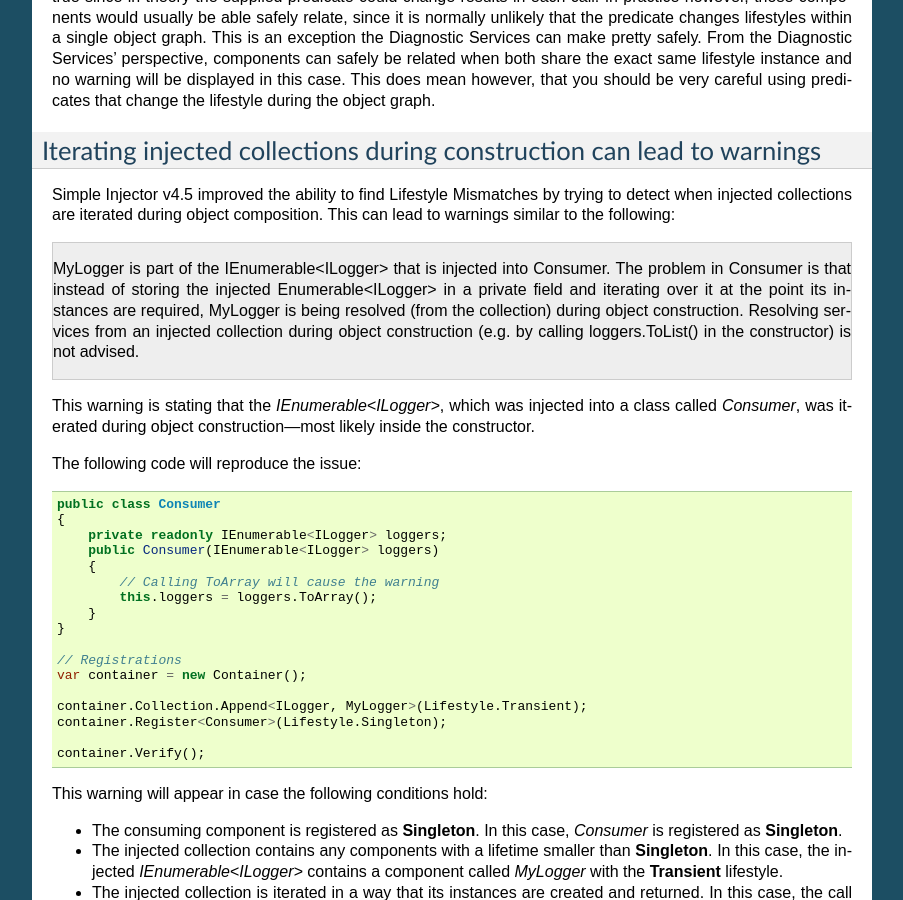
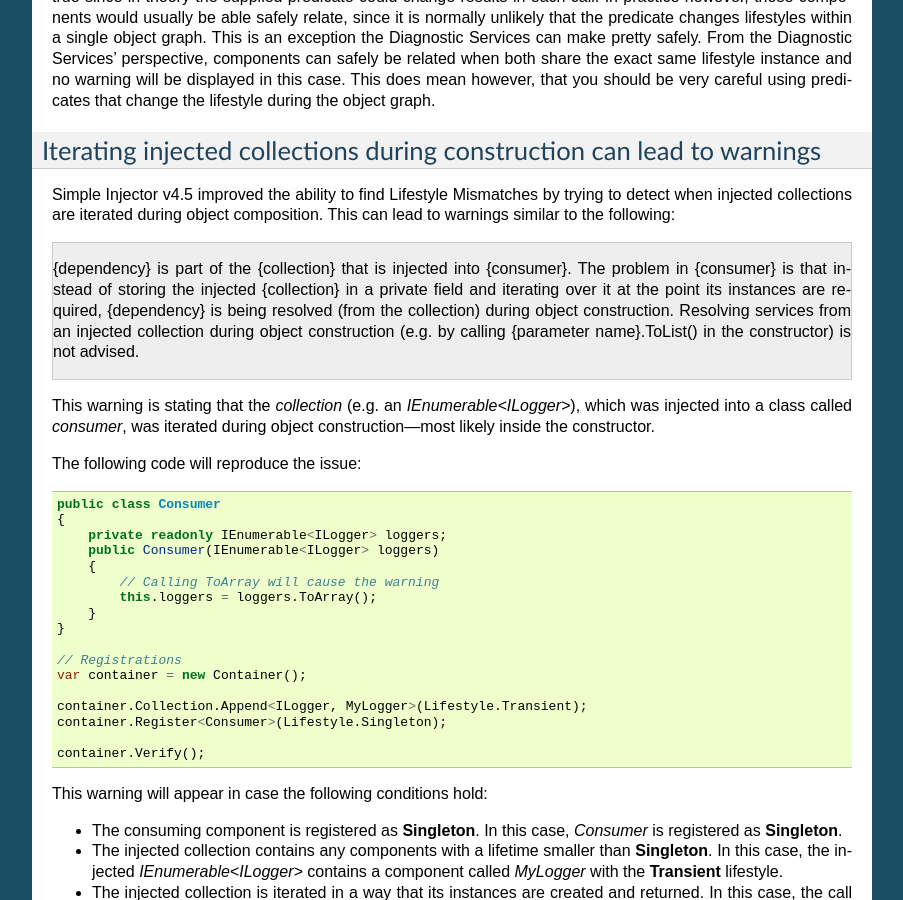
Before and after one commit to simpleinjector/Documentation, a Sphinx documentation site: the page built from source/LifestyleMismatches.rst, in a window 1280 px wide and 900 px high, scrolled down 2780 px. Shown: the whole window, without its empty margins (198-1101 px from the left). Built offline with Sphinx 7.4.7, drawn with Linux system fonts in a browser that asks for light colours.

Commit message:
Improvement of exception message

```diff
--- a/source/LifestyleMismatches.rst
+++ b/source/LifestyleMismatches.rst
@@ -119,9 +119,9 @@ Simple Injector v4.5 improved the ability to find Lifestyle Mismatches by trying
 
 .. container:: Note
 
-    MyLogger is part of the IEnumerable<ILogger> that is injected into Consumer. The problem in Consumer is that instead of storing the injected Enumerable<ILogger> in a private field and iterating over it at the point its instances are required, MyLogger is being resolved (from the collection) during object construction. Resolving services from an injected collection during object construction (e.g. by calling loggers.ToList() in the constructor) is not advised.
+    {dependency} is part of the {collection} that is injected into {consumer}. The problem in {consumer} is that instead of storing the injected {collection} in a private field and iterating over it at the point its instances are required, {dependency} is being resolved (from the collection) during object construction. Resolving services from an injected collection during object construction (e.g. by calling {parameter name}.ToList() in the constructor) is not advised.
 
-This warning is stating that the `IEnumerable<ILogger>`, which was injected into a class called `Consumer`, was iterated during object construction—most likely inside the constructor.
+This warning is stating that the `collection` (e.g. an `IEnumerable<ILogger>`), which was injected into a class called `consumer`, was iterated during object construction—most likely inside the constructor.
 
 The following code will reproduce the issue:
 
```
